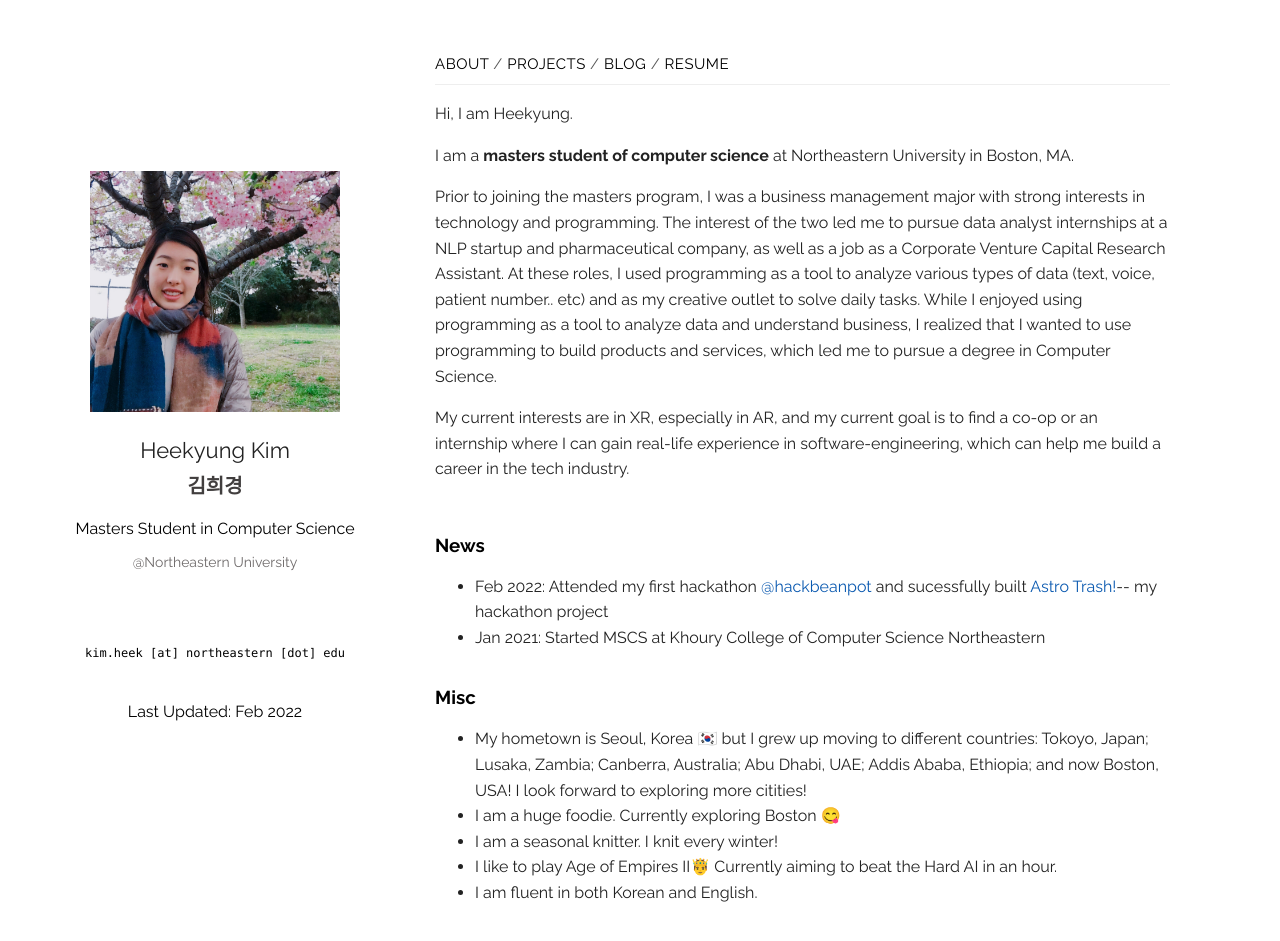
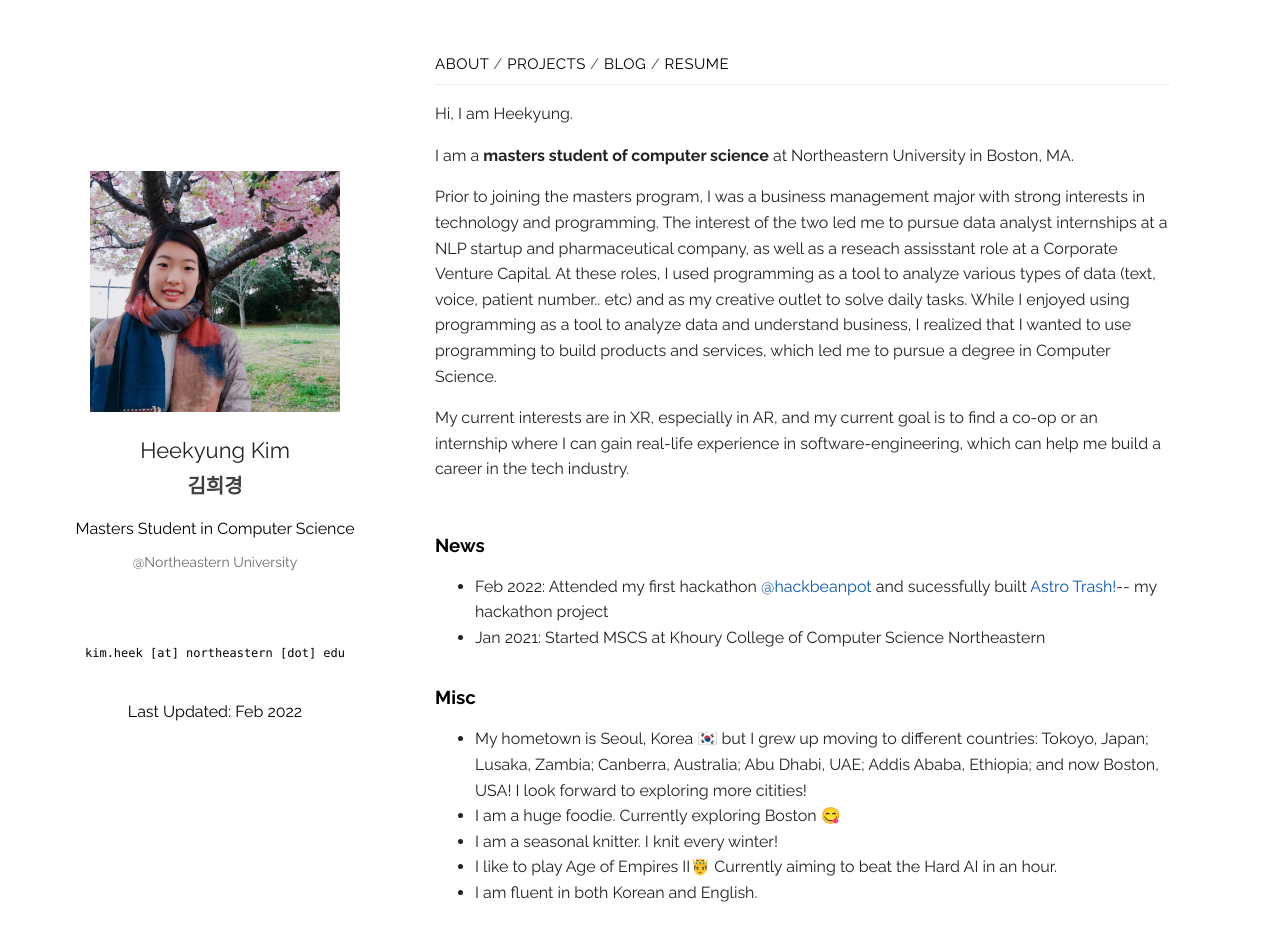
Before and after one commit to hkimkim/hkimkim.github.io, a Jekyll site: the page built from index.markdown, in a window 1280 px wide and 951 px high. Shown: the top 941 px of the window. Built offline with Jekyll 4.4.1, drawn with Linux system fonts in a browser that asks for light colours; nearby versions of some CDN libraries; some web fonts are replaced.

Commit message:
Fix main page

```diff
--- a/_layouts/index.html
+++ b/_layouts/index.html
@@ -14,7 +14,7 @@ layout: default
 
     <p class="post">
       Prior to joining the masters program, I was a business management major with strong interests in technology and programming.
-       The interest of the two led me to pursue data analyst internships at a NLP startup and pharmaceutical company, as well as a job as a Corporate Venture Capital Research Assistant.
+       The interest of the two led me to pursue data analyst internships at a NLP startup and pharmaceutical company, as well as a reseach assisstant role at a Corporate Venture Capital.
        At these roles, I used programming as a tool to analyze various types of data (text, voice, patient number.. etc) and as my creative outlet to solve daily tasks.
        While I enjoyed using programming as a tool to analyze data and understand business, I realized that I wanted to use programming to build products and services, which led me to pursue a degree in Computer Science.
     </p>
```
